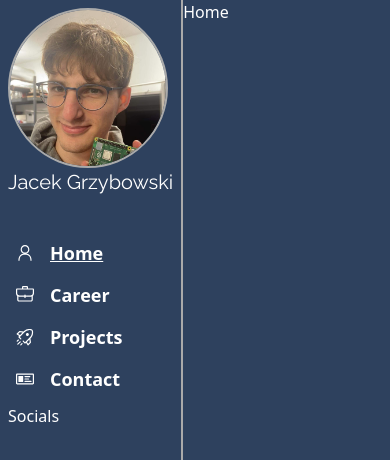
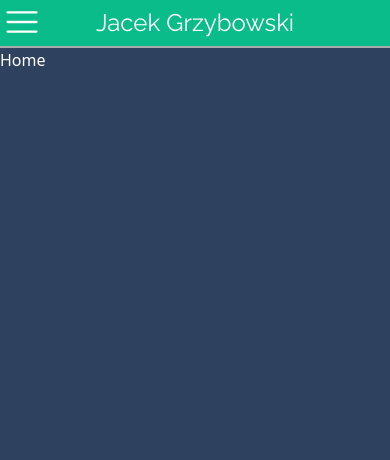
Before and after one commit to ToToSpl/totospl.github.io, a React (Vite) app: page /#/ in a window 390 px wide. Shown: the top 460 px of the page. Built offline with nearby package versions, Linux system fonts and the light colour scheme.

Commit message:
layout change

```diff
--- a/src/components/Layout.tsx
+++ b/src/components/Layout.tsx
@@ -1,13 +1,15 @@
 import Menu from "./Menu";
 import { appPaths } from "../App";
 import { Outlet } from "react-router-dom";
+import { Navbar } from "./Navbar";
 
 const Layout = () => {
   return (
     <div className="flex flex-col text-white bg-my-bg">
       <div className="grow flex">
         <Menu paths={appPaths} />
-        <div className="grow h-screen overflow-auto">
+        <div className="grow overflow-auto h-screen">
+          <Navbar />
           <Outlet />
         </div>
       </div>
--- a/src/components/Menu.tsx
+++ b/src/components/Menu.tsx
@@ -10,10 +10,10 @@ const Menu = ({ paths }: MenuProps) => {
   const location = useLocation();
 
   return (
-    <div className="border-r-2 px-2 py-2 border-my-soft-bg grid-cols-1 gap-2 h-screen overflow-auto">
-      <ProfilePic url="/profile.jpg" />
-      <div className="h-8" />
-      <div className="w-full">
+    <>
+      <div className="hidden sm:block flex-col border-r-2 px-2 py-2 border-my-soft-bg grid-cols-1 gap-2 h-screen overflow-auto">
+        <ProfilePic url="/profile.jpg" />
+        <div className="h-4" />
         {paths.map((p, i) => {
           return (
             <Link
@@ -33,9 +33,9 @@ const Menu = ({ paths }: MenuProps) => {
             </Link>
           );
         })}
+        <div className="mt-4">Socials</div>
       </div>
-      <div>Socials</div>
-    </div>
+    </>
   );
 };
 
--- /dev/null
+++ b/src/components/Navbar.tsx
@@ -0,0 +1,16 @@
+import { RxHamburgerMenu } from "react-icons/rx";
+
+export const Navbar = () => {
+  return (
+    <>
+      <h1 className="text-4xl sm:hidden m-1 absolute">
+        <RxHamburgerMenu />
+      </h1>
+      <div className="h-12 w-full flex justify-center border-b-2 border-my-soft-bg bg-my-contrast">
+        <h1 className="font-special text-2xl sm:text-4xl mt-auto mb-auto">
+          Jacek Grzybowski
+        </h1>
+      </div>
+    </>
+  );
+};
--- a/src/components/ProfilePic.tsx
+++ b/src/components/ProfilePic.tsx
@@ -6,11 +6,10 @@ export const ProfilePic = ({ url }: ProfilePicProps) => {
   return (
     <>
       <img
-        className="w-40 h-40 rounded-full border-my-soft-bg border-2"
+        className="w-32 h-32 rounded-full border-my-soft-bg border-2 ml-auto mr-auto"
         alt="profile picture"
         src={url}
       />
-      <h1 className="font-special text-xl text-center">Jacek Grzybowski</h1>
     </>
   );
 };
```
